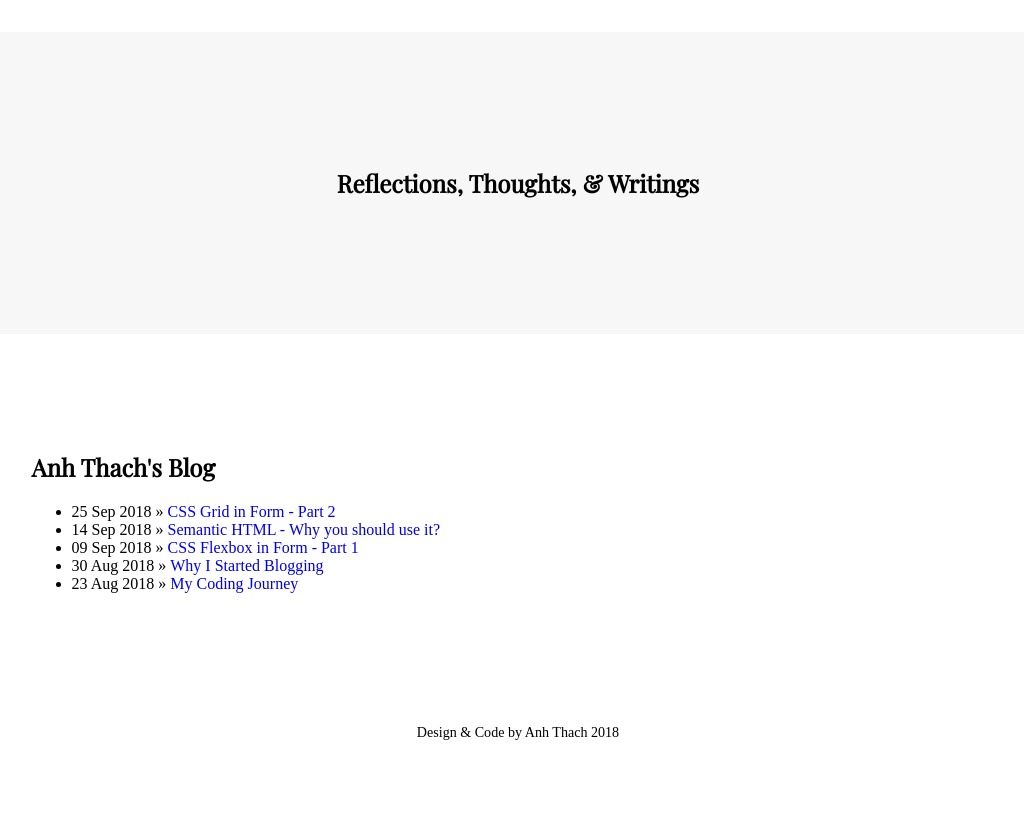
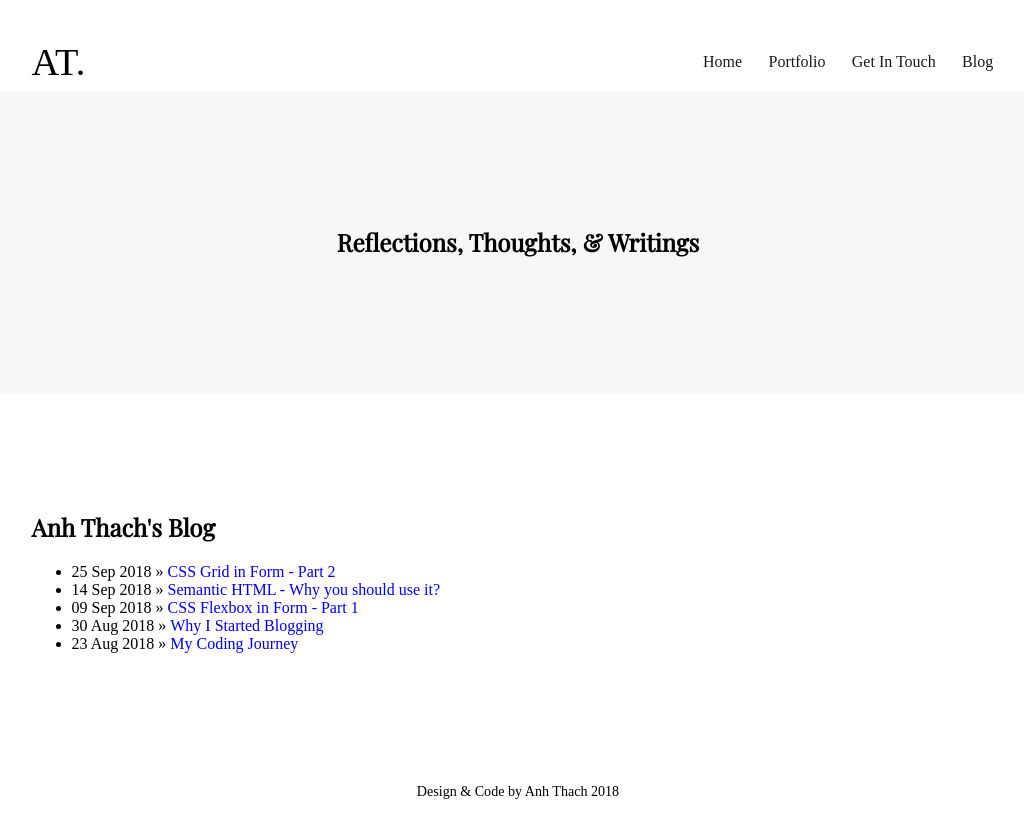
Before and after one commit to windan11/windan11.github.io, a Jekyll site: the page built from blog/index.html, in a window 1280 px wide. Shown: the top 838 px of the page, without its empty margins (122-1146 px from the left). Built offline with Jekyll 4.4.1, drawn with Linux system fonts in a browser that asks for light colours; some web fonts are replaced.

Commit message:
add navbar to main blog page

```diff
--- a/blog/index.html
+++ b/blog/index.html
@@ -2,6 +2,16 @@
 layout: default
 title: Anh Thach's Blog
 ---
+<header id="navbar">
+  <a class="logo" href="index.html" >at.</a>
+  <nav>
+    <a class="nav-link" href="index.html">Home</a>
+    <a class="nav-link" href="https://www.anthach.xyz/#portfolio">Portfolio</a>
+    <a class="nav-link" href="https://www.anthach.xyz/#contact">Get In Touch</a>
+    <a class="nav-link" href="https://www.anthach.xyz/blog">Blog</a>
+  </nav>
+</header>
+
 <div id="banner">
 	<h2>Reflections, Thoughts, & Writings</h2>
 </div>
```
